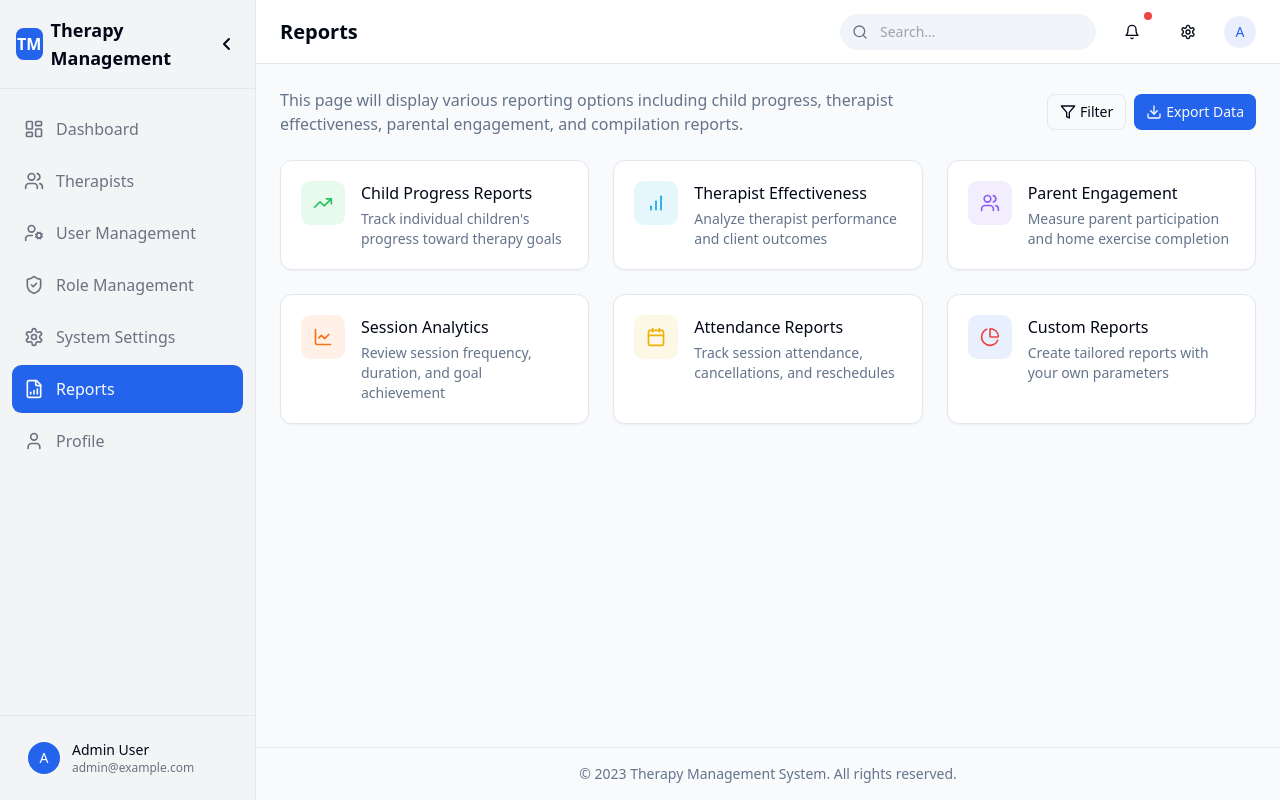
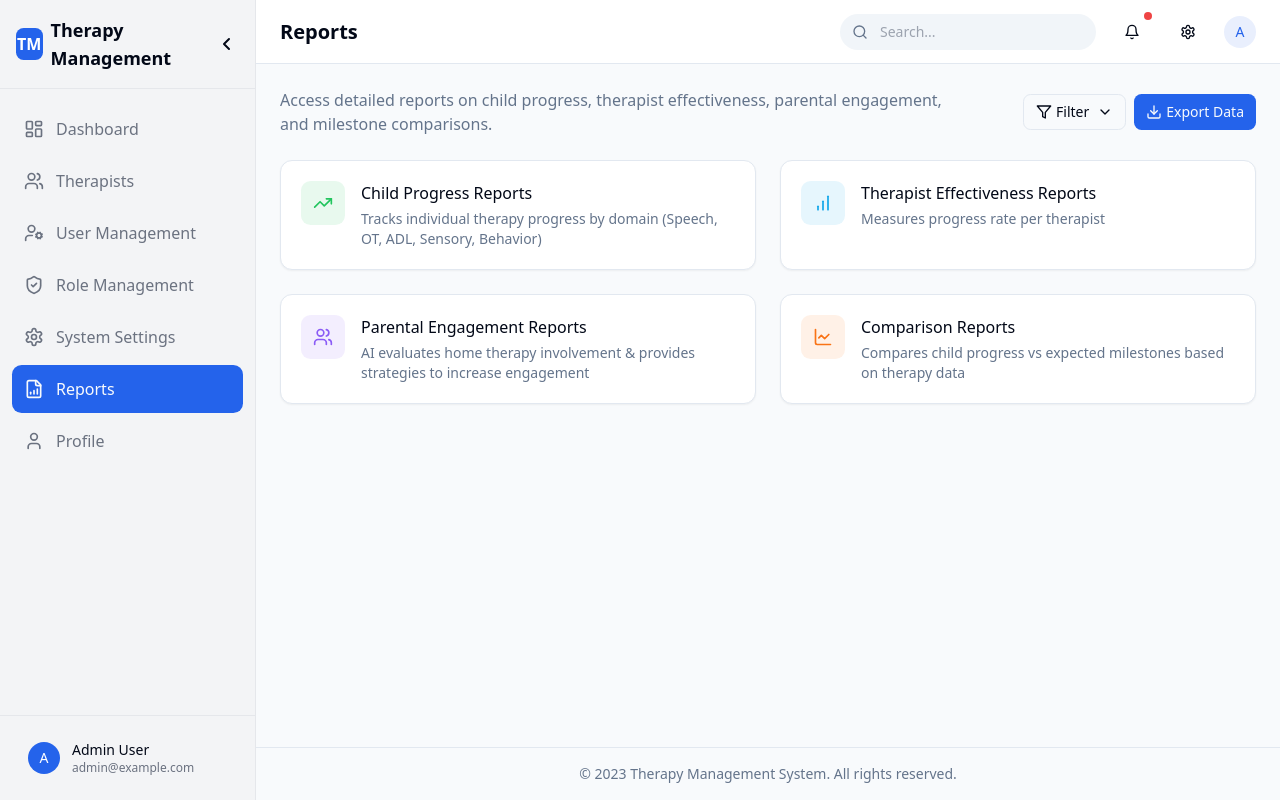
Before and after one commit to vipinrawat01/admin-therapist-dashboard, a React (Vite) app: page /reports in a window 1280 px wide. Built offline with nearby package versions, Linux system fonts and the light colour scheme.

Commit message:
Update report section cards
Updates the report section to include cards for child progress, therapist effectiveness, parental engagement, and comparison reports.

```diff
--- a/src/components/cards/ReportCard.tsx
+++ b/src/components/cards/ReportCard.tsx
@@ -1,10 +1,10 @@
 
 import { useState } from 'react';
-import { BarChart, PieChart, FileText, TrendingUp, Users, Calendar } from 'lucide-react';
+import { BarChart, PieChart, FileText, TrendingUp, Users, Calendar, ArrowRight, LineChart } from 'lucide-react';
 import { cn } from '@/lib/utils';
 
 interface ReportCardProps {
-  type: 'progress' | 'effectiveness' | 'engagement' | 'session' | 'attendance' | 'custom';
+  type: 'progress' | 'effectiveness' | 'engagement' | 'comparison' | 'session' | 'attendance' | 'custom';
   title: string;
   description: string;
   icon?: React.ReactNode;
@@ -22,6 +22,8 @@ const ReportCard = ({ type, title, description, icon, onClick }: ReportCardProps
         return icon || <BarChart className="h-5 w-5 text-therapy-blue" />;
       case 'engagement':
         return icon || <Users className="h-5 w-5 text-therapy-purple" />;
+      case 'comparison':
+        return icon || <LineChart className="h-5 w-5 text-therapy-orange" />;
       case 'session':
         return icon || <Calendar className="h-5 w-5 text-therapy-orange" />;
       case 'attendance':
@@ -39,6 +41,8 @@ const ReportCard = ({ type, title, description, icon, onClick }: ReportCardProps
         return 'bg-therapy-blue/10';
       case 'engagement':
         return 'bg-therapy-purple/10';
+      case 'comparison':
+        return 'bg-therapy-orange/10';
       case 'session':
         return 'bg-therapy-orange/10';
       case 'attendance':
@@ -51,7 +55,7 @@ const ReportCard = ({ type, title, description, icon, onClick }: ReportCardProps
   return (
     <div
       className={cn(
-        "therapy-card cursor-pointer transition-all duration-300 card-hover-effect relative overflow-hidden",
+        "therapy-card cursor-pointer transition-all duration-300 card-hover-effect relative overflow-hidden p-6",
         isHovered && "transform-gpu scale-[1.02]"
       )}
       onClick={onClick}
@@ -71,8 +75,14 @@ const ReportCard = ({ type, title, description, icon, onClick }: ReportCardProps
           {getIcon()}
         </div>
 
-        <div>
-          <h3 className="font-medium">{title}</h3>
+        <div className="flex-1">
+          <div className="flex justify-between items-start">
+            <h3 className="font-medium">{title}</h3>
+            <ArrowRight className={cn(
+              "h-4 w-4 transition-transform duration-300",
+              isHovered ? "translate-x-0 opacity-100" : "-translate-x-2 opacity-0"
+            )} />
+          </div>
           <p className="text-sm text-muted-foreground mt-1">{description}</p>
         </div>
       </div>
--- a/src/pages/Reports.tsx
+++ b/src/pages/Reports.tsx
@@ -1,9 +1,16 @@
 
 import { useState } from 'react';
-import { BarChart, LineChart, PieChart, Calendar, Users, TrendingUp, Download, Filter } from 'lucide-react';
+import { BarChart, LineChart, PieChart, Calendar, Users, TrendingUp, Download, Filter, ChevronDown } from 'lucide-react';
 import PageLayout from '@/components/layout/PageLayout';
 import ReportCard from '@/components/cards/ReportCard';
 import { Button } from '@/components/ui/button';
+import {
+  Dialog,
+  DialogContent,
+  DialogDescription,
+  DialogHeader,
+  DialogTitle,
+} from "@/components/ui/dialog";
 import {
   DropdownMenu,
   DropdownMenuCheckboxItem,
@@ -16,6 +23,8 @@ import { useToast } from '@/components/ui/use-toast';
 
 const Reports = () => {
   const [reportTypeFilter, setReportTypeFilter] = useState<string[]>([]);
+  const [selectedReport, setSelectedReport] = useState<string | null>(null);
+  const [openDialog, setOpenDialog] = useState(false);
   const { toast } = useToast();
 
   const reports = [
@@ -23,44 +32,34 @@ const Reports = () => {
       id: '1',
       type: 'progress',
       title: 'Child Progress Reports',
-      description: 'Track individual children\'s progress toward therapy goals',
+      description: 'Tracks individual therapy progress by domain (Speech, OT, ADL, Sensory, Behavior)',
       icon: <TrendingUp className="h-5 w-5 text-therapy-green" />,
+      content: 'Detailed view of child progress across various therapy domains.'
     },
     {
       id: '2',
       type: 'effectiveness',
-      title: 'Therapist Effectiveness',
-      description: 'Analyze therapist performance and client outcomes',
+      title: 'Therapist Effectiveness Reports',
+      description: 'Measures progress rate per therapist',
       icon: <BarChart className="h-5 w-5 text-therapy-blue" />,
+      content: 'Analytics on therapist performance metrics and client outcomes.'
     },
     {
       id: '3',
       type: 'engagement',
-      title: 'Parent Engagement',
-      description: 'Measure parent participation and home exercise completion',
+      title: 'Parental Engagement Reports',
+      description: 'AI evaluates home therapy involvement & provides strategies to increase engagement',
       icon: <Users className="h-5 w-5 text-therapy-purple" />,
+      content: 'AI-driven analysis of parental involvement in home therapy activities with actionable recommendations.'
     },
     {
       id: '4',
-      type: 'session',
-      title: 'Session Analytics',
-      description: 'Review session frequency, duration, and goal achievement',
+      type: 'comparison',
+      title: 'Comparison Reports',
+      description: 'Compares child progress vs expected milestones based on therapy data',
       icon: <LineChart className="h-5 w-5 text-therapy-orange" />,
-    },
-    {
-      id: '5',
-      type: 'attendance',
-      title: 'Attendance Reports',
-      description: 'Track session attendance, cancellations, and reschedules',
-      icon: <Calendar className="h-5 w-5 text-therapy-yellow" />,
-    },
-    {
-      id: '6',
-      type: 'custom',
-      title: 'Custom Reports',
-      description: 'Create tailored reports with your own parameters',
-      icon: <PieChart className="h-5 w-5 text-therapy-red" />,
-    },
+      content: 'Benchmark analysis comparing child progress against developmental milestones.'
+    }
   ];
 
   const filteredReports = reportTypeFilter.length > 0
@@ -82,20 +81,17 @@ const Reports = () => {
   const handleOpenReport = (reportId: string) => {
     // Find report details
     const report = reports.find(r => r.id === reportId);
+    if (!report) return;
 
-    toast({
-      title: `${report?.title}`,
-      description: "Loading report data...",
-    });
-
-    // In a real application, this would navigate to the specific report view
+    setSelectedReport(reportId);
+    setOpenDialog(true);
   };
 
   return (
     <PageLayout title="Reports">
       <div className="flex justify-between items-center mb-6">
         <p className="text-muted-foreground max-w-2xl">
-          This page will display various reporting options including child progress, therapist effectiveness, parental engagement, and compilation reports.
+          Access detailed reports on child progress, therapist effectiveness, parental engagement, and milestone comparisons.
         </p>
 
         <div className="flex gap-2">
@@ -109,6 +105,7 @@ const Reports = () => {
                     {reportTypeFilter.length}
                   </span>
                 )}
+                <ChevronDown className="h-4 w-4 ml-1" />
               </Button>
             </DropdownMenuTrigger>
             <DropdownMenuContent align="end" className="w-56">
@@ -133,22 +130,10 @@ const Reports = () => {
                 Engagement Reports
               </DropdownMenuCheckboxItem>
               <DropdownMenuCheckboxItem
-                checked={reportTypeFilter.includes('session')}
-                onCheckedChange={() => toggleReportTypeFilter('session')}
+                checked={reportTypeFilter.includes('comparison')}
+                onCheckedChange={() => toggleReportTypeFilter('comparison')}
               >
-                Session Reports
-              </DropdownMenuCheckboxItem>
-              <DropdownMenuCheckboxItem
-                checked={reportTypeFilter.includes('attendance')}
-                onCheckedChange={() => toggleReportTypeFilter('attendance')}
-              >
-                Attendance Reports
-              </DropdownMenuCheckboxItem>
-              <DropdownMenuCheckboxItem
-                checked={reportTypeFilter.includes('custom')}
-                onCheckedChange={() => toggleReportTypeFilter('custom')}
-              >
-                Custom Reports
+                Comparison Reports
               </DropdownMenuCheckboxItem>
               <DropdownMenuSeparator />
               <Button
@@ -169,7 +154,7 @@ const Reports = () => {
         </div>
       </div>
 
-      <div className="grid grid-cols-1 md:grid-cols-2 lg:grid-cols-3 gap-6 animate-fade-in">
+      <div className="grid grid-cols-1 md:grid-cols-2 lg:grid-cols-2 gap-6 animate-fade-in">
         {filteredReports.map(report => (
           <ReportCard
             key={report.id}
@@ -200,6 +185,44 @@ const Reports = () => {
           </Button>
         </div>
       )}
+
+      {/* Report Dialog */}
+      <Dialog open={openDialog} onOpenChange={setOpenDialog}>
+        <DialogContent className="sm:max-w-[625px]">
+          <DialogHeader>
+            <DialogTitle>
+              {selectedReport && reports.find(r => r.id === selectedReport)?.title}
+            </DialogTitle>
+            <DialogDescription>
+              {selectedReport && reports.find(r => r.id === selectedReport)?.description}
+            </DialogDescription>
+          </DialogHeader>
+
+          <div className="py-4">
+            <div className="rounded-md bg-muted p-6">
+              {selectedReport && (
+                <div className="space-y-4">
+                  <p>{reports.find(r => r.id === selectedReport)?.content}</p>
+                  <p className="text-sm text-muted-foreground italic">
+                    Detailed report data and visualizations will be displayed here.
+                  </p>
+                </div>
+              )}
+            </div>
+          </div>
+
+          <div className="flex justify-end mt-4">
+            <Button
+              onClick={() => setOpenDialog(false)}
+              variant="outline"
+              className="mr-2"
+            >
+              Close
+            </Button>
+            <Button>Generate Full Report</Button>
+          </div>
+        </DialogContent>
+      </Dialog>
     </PageLayout>
   );
 };
```
